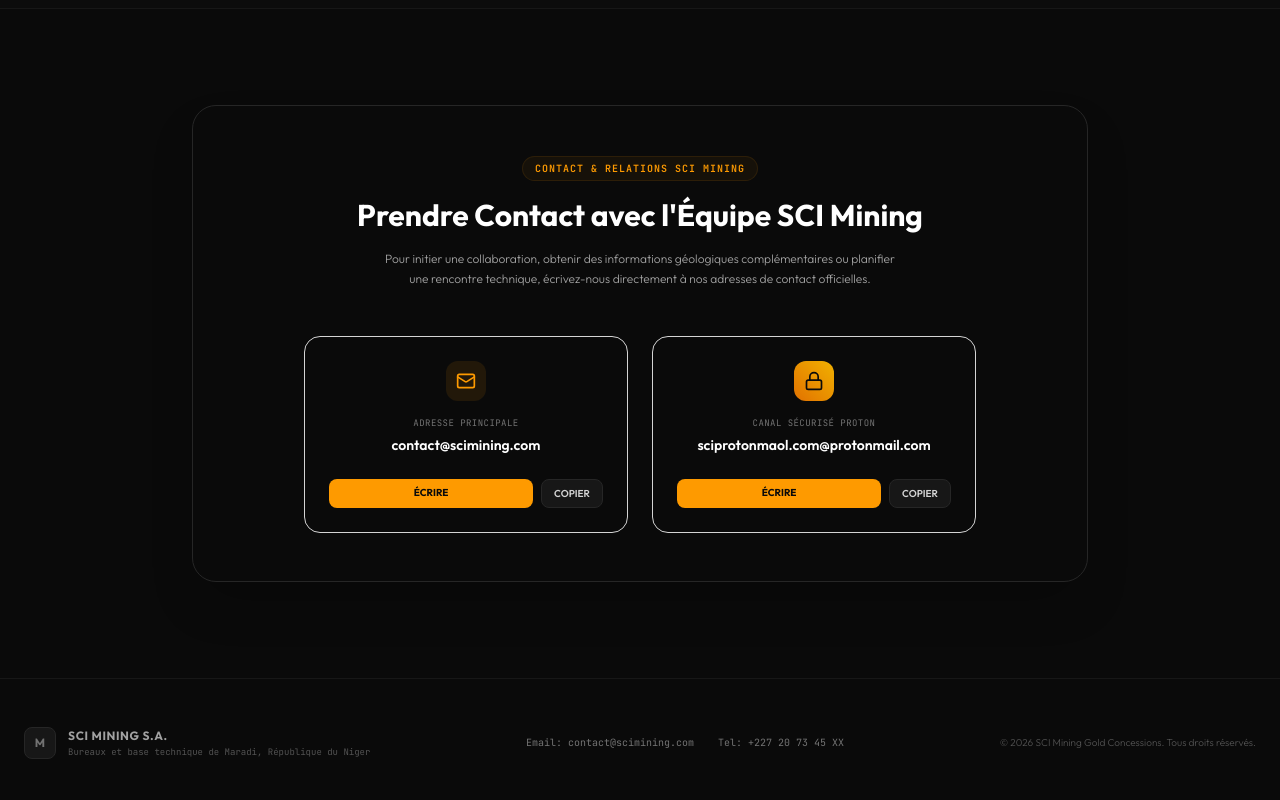
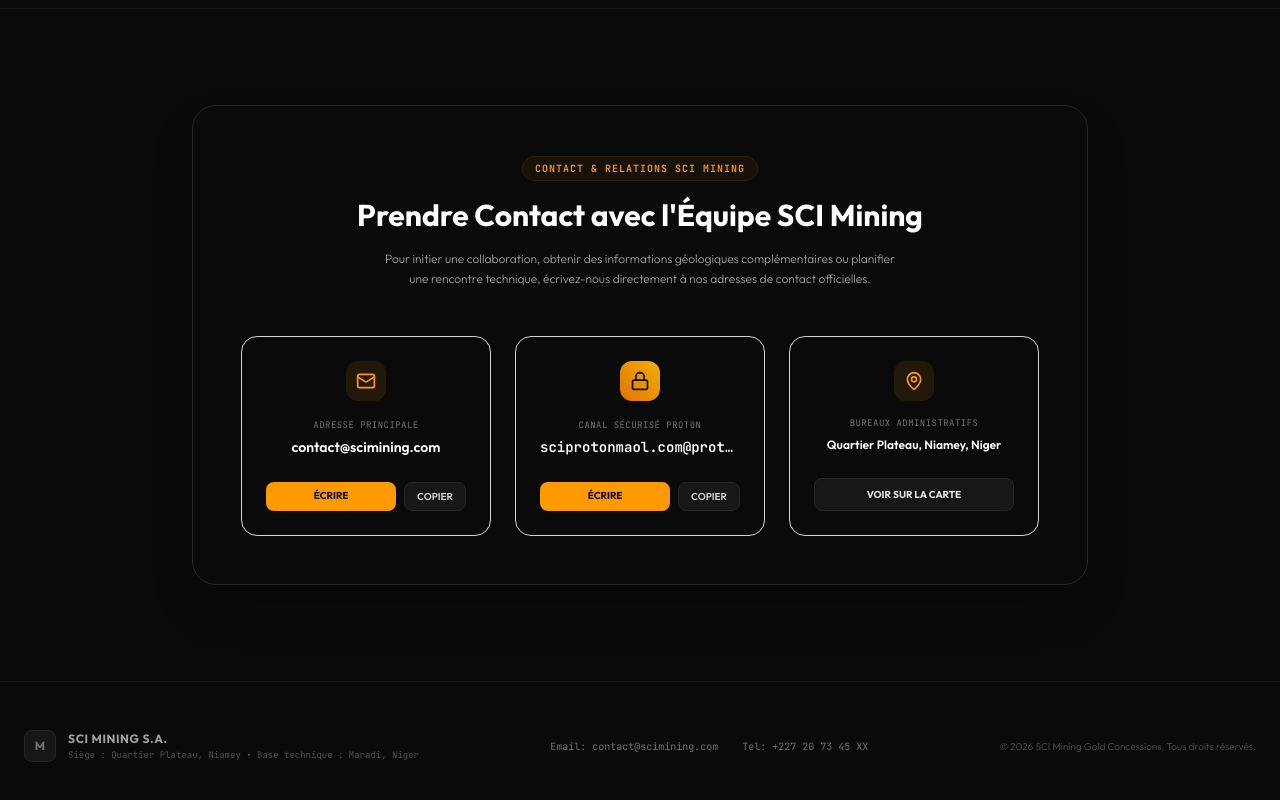
Before and after one commit to gsmcomimpact-ux/SCI-Mining, a React (Vite) app: page / in a window 1280 px wide. Shown: the part 4385-5185 px from the top of the page. Built offline with nearby package versions, Linux system fonts and the light colour scheme.

Commit message:
feat: update contact section layout and details
Increase grid column count for the contact section, add a physical office address, and update footer location information for improved professional presence.

```diff
--- a/src/App.tsx
+++ b/src/App.tsx
@@ -675,9 +675,9 @@
             </p>
           </div>
 
-          <div className="grid grid-cols-1 sm:grid-cols-2 gap-6 pt-4 max-w-2xl mx-auto">
+          <div className="grid grid-cols-1 md:grid-cols-3 gap-6 pt-4 max-w-4xl mx-auto">
             {/* Email 1 */}
-            <div className="bg-neutral-950 border border-neutral-850 p-6 rounded-2xl flex flex-col items-center justify-between space-y-4 group hover:border-amber-500/20 transition-all duration-300 animate-fade-in">
+            <div className="bg-neutral-950 border border-neutral-850 p-6 rounded-2xl flex flex-col items-center justify-between space-y-4 group hover:border-amber-500/20 transition-all duration-300 animate-fade-in animate-once">
               <div className="w-10 h-10 rounded-xl bg-amber-500/10 flex items-center justify-center text-amber-500">
                 <Mail className="w-5 h-5" />
               </div>
@@ -702,13 +702,13 @@
             </div>
 
             {/* Email 2 */}
-            <div className="bg-neutral-950 border border-neutral-850 p-6 rounded-2xl flex flex-col items-center justify-between space-y-4 group hover:border-amber-500/20 transition-all duration-300 animate-fade-in">
+            <div className="bg-neutral-950 border border-neutral-850 p-6 rounded-2xl flex flex-col items-center justify-between space-y-4 group hover:border-amber-500/20 transition-all duration-300 animate-fade-in animate-once">
               <div className="w-10 h-10 rounded-xl bg-gradient-to-tr from-amber-600 to-yellow-500 flex items-center justify-center text-neutral-950">
                 <Lock className="w-5 h-5" />
               </div>
               <div className="space-y-1 w-full overflow-hidden">
                 <span className="text-[9px] font-mono text-neutral-500 uppercase tracking-wider block">{t.contactEmail2Label}</span>
-                <span className="text-sm font-semibold text-white block truncate select-all">sciprotonmaol.com@protonmail.com</span>
+                <span className="text-sm font-semibold text-white block truncate select-all font-mono">sciprotonmaol.com@protonmail.com</span>
               </div>
               <div className="flex gap-2 w-full pt-2">
                 <a
@@ -723,6 +723,27 @@
                 >
                   {copiedEmail === "sciprotonmaol.com@protonmail.com" ? t.contactBtnCopied : t.contactBtnCopy}
                 </button>
+              </div>
+            </div>
+
+            {/* Adresse Physique */}
+            <div className="bg-neutral-950 border border-neutral-850 p-6 rounded-2xl flex flex-col items-center justify-between space-y-4 group hover:border-amber-500/20 transition-all duration-300 animate-fade-in animate-once">
+              <div className="w-10 h-10 rounded-xl bg-amber-500/10 flex items-center justify-center text-amber-500">
+                <MapPin className="w-5 h-5" />
+              </div>
+              <div className="space-y-1 w-full overflow-hidden">
+                <span className="text-[9px] font-mono text-neutral-500 uppercase tracking-wider block">{t.contactAddressLabel}</span>
+                <span className="text-xs font-semibold text-white block leading-relaxed select-all">{t.contactAddressValue}</span>
+              </div>
+              <div className="w-full pt-2">
+                <a
+                  href="https://maps.google.com/?q=Quartier+Plateau,+Niamey,+Niger"
+                  target="_blank"
+                  rel="noopener noreferrer"
+                  className="w-full block py-2 px-3 bg-neutral-900 hover:bg-neutral-850 text-neutral-200 hover:text-white font-bold text-[10px] uppercase rounded-lg text-center transition-all border border-neutral-800 font-sans"
+                >
+                  {lang === "fr" ? "Voir sur la carte" : "View on Map"}
+                </a>
               </div>
             </div>
           </div>
--- a/src/translations.ts
+++ b/src/translations.ts
@@ -125,6 +125,8 @@
   contactDesc: string;
   contactEmail1Label: string;
   contactEmail2Label: string;
+  contactAddressLabel: string;
+  contactAddressValue: string;
   contactBtnWrite: string;
   contactBtnCopy: string;
   contactBtnCopied: string;
@@ -257,12 +259,14 @@
     contactDesc: "Pour initier une collaboration, obtenir des informations géologiques complémentaires ou planifier une rencontre technique, écrivez-nous directement à nos adresses de contact officielles.",
     contactEmail1Label: "Adresse Principale",
     contactEmail2Label: "Canal Sécurisé Proton",
+    contactAddressLabel: "Bureaux Administratifs",
+    contactAddressValue: "Quartier Plateau, Niamey, Niger",
     contactBtnWrite: "Écrire",
     contactBtnCopy: "Copier",
     contactBtnCopied: "Copié !",
 
     footerDesc: "SCI Mining S.A.",
-    footerPhone: "Bureaux et base technique de Maradi, République du Niger",
+    footerPhone: "Siège : Quartier Plateau, Niamey • Base technique : Maradi, Niger",
     footerRights: "© 2026 SCI Mining Gold Concessions. Tous droits réservés.",
 
     modalScope: "Exploration Privée SCI Mining • Niger",
@@ -385,12 +389,14 @@
     contactDesc: "To discuss joint ventures, request geological reports, or plan a technical review session, send an email to our official relations desks.",
     contactEmail1Label: "Corporate Desk",
     contactEmail2Label: "Secure Proton Mailbox",
+    contactAddressLabel: "Administrative HQ",
+    contactAddressValue: "Quartier Plateau, Niamey, Niger",
     contactBtnWrite: "Write",
     contactBtnCopy: "Copy",
     contactBtnCopied: "Copied!",
 
     footerDesc: "SCI Mining S.A.",
-    footerPhone: "Corporate offices and field headquarters in Maradi, Republic of Niger",
+    footerPhone: "HQ: Quartier Plateau, Niamey • Technical Base: Maradi, Niger",
     footerRights: "© 2026 SCI Mining Gold Concessions. All rights reserved.",
 
     modalScope: "SCI Mining Private Exploration • Niger",
```
